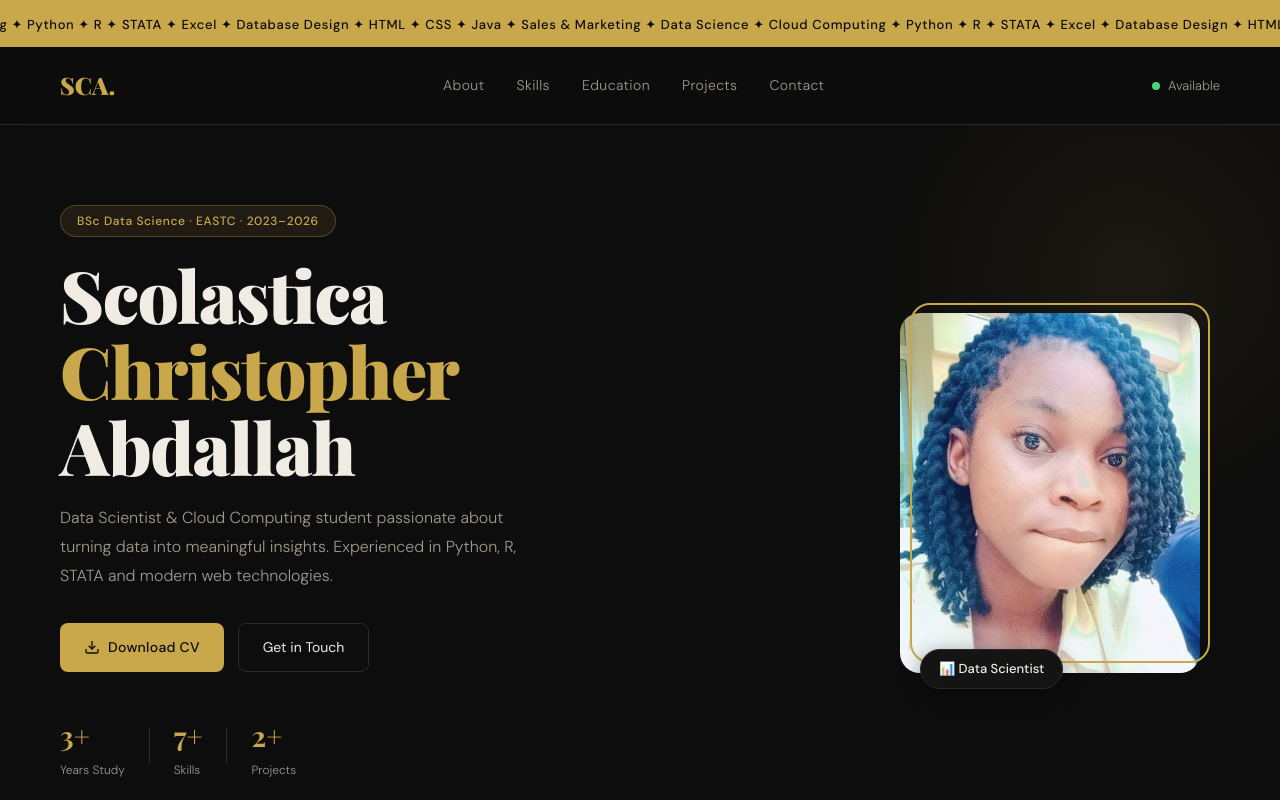
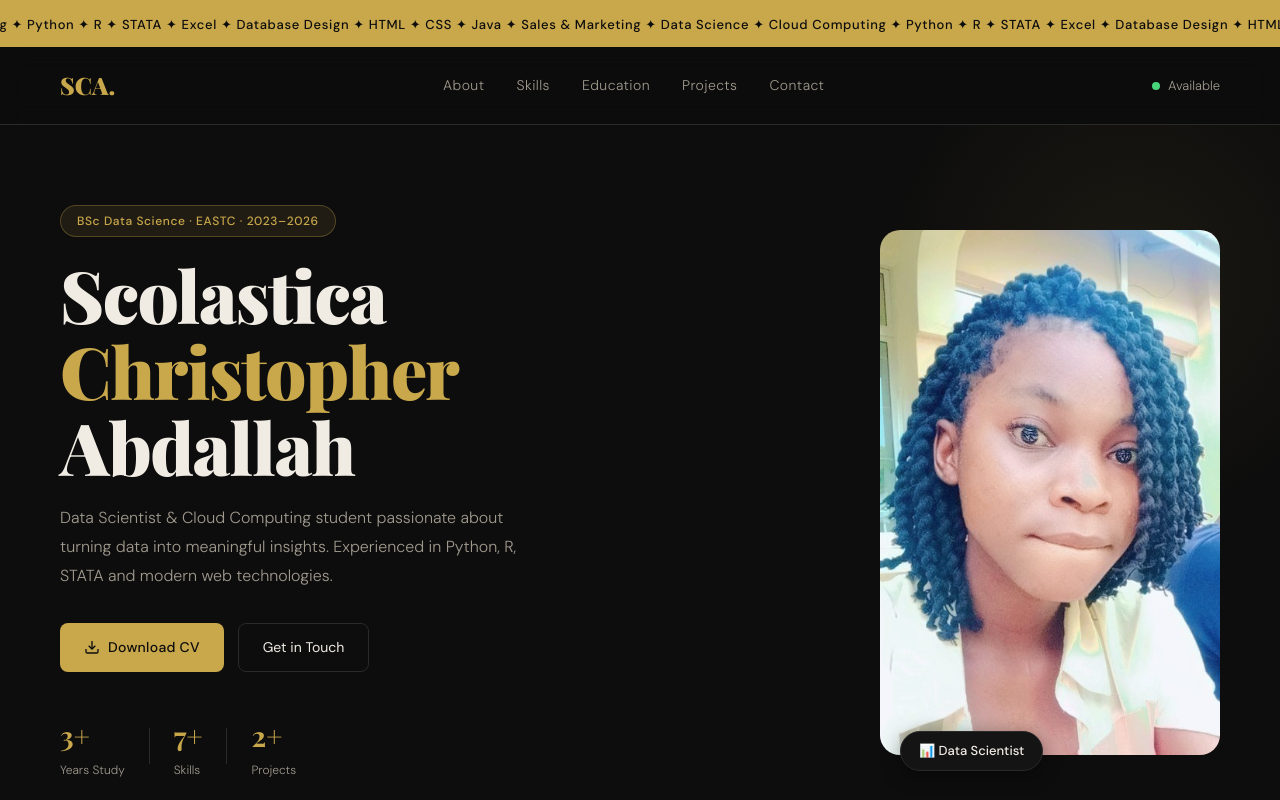
Before and after one commit to NAYLA2002/my_portifolio, a plain HTML site: page frontend/index.html in a window 1280 px wide. Shown: the top 800 px of the page. Drawn offline with nearby package versions, Linux system fonts and the light colour scheme; no server answers.

Commit message:
Update index.html

```diff
--- a/frontend/index.html
+++ b/frontend/index.html
@@ -53,9 +53,7 @@
       </div>
     </div>
     <div class="hero-right">
-      <div class="profile-frame">
         <img src="SCHOLAR.jpg" alt="Scolastica Christopher Abdallah" class="profile-img">
-        <div class="profile-ring"></div>
         <div class="profile-badge">
           <span>📊</span> Data Scientist
         </div>
```
